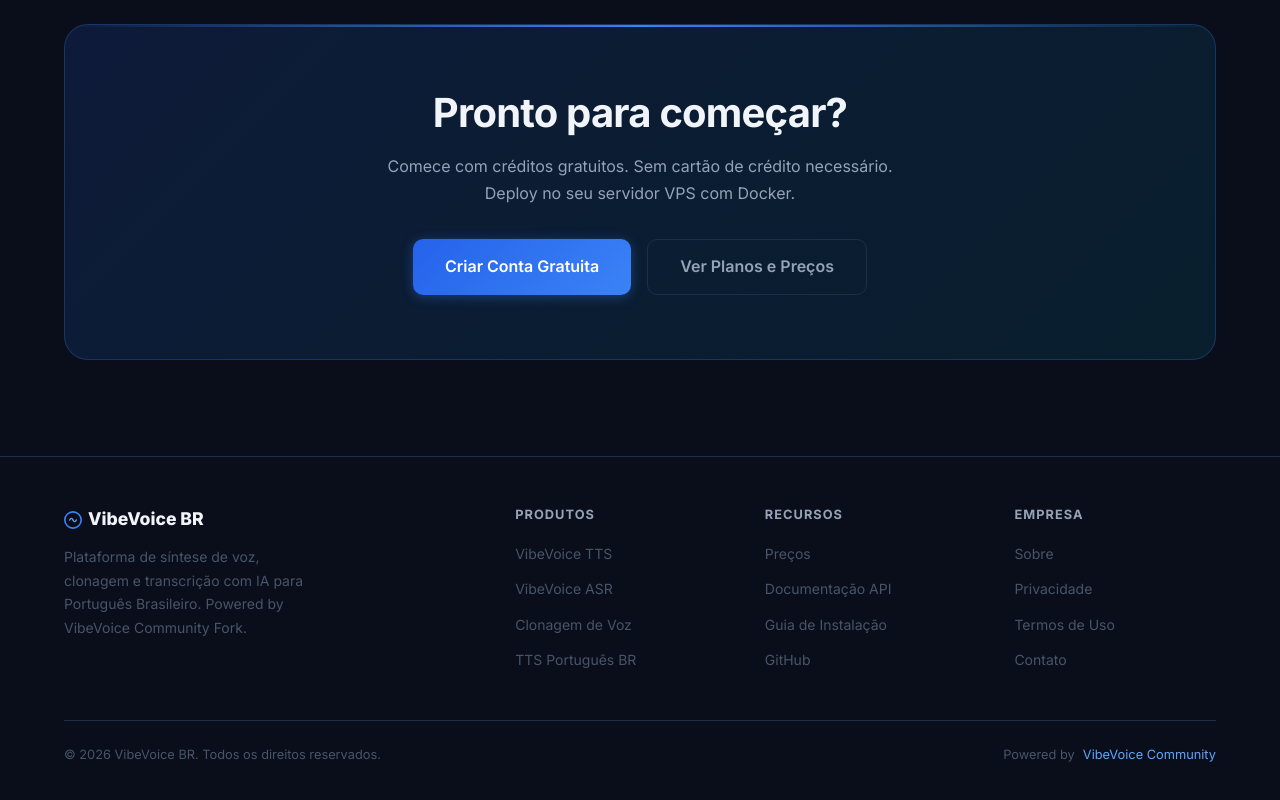
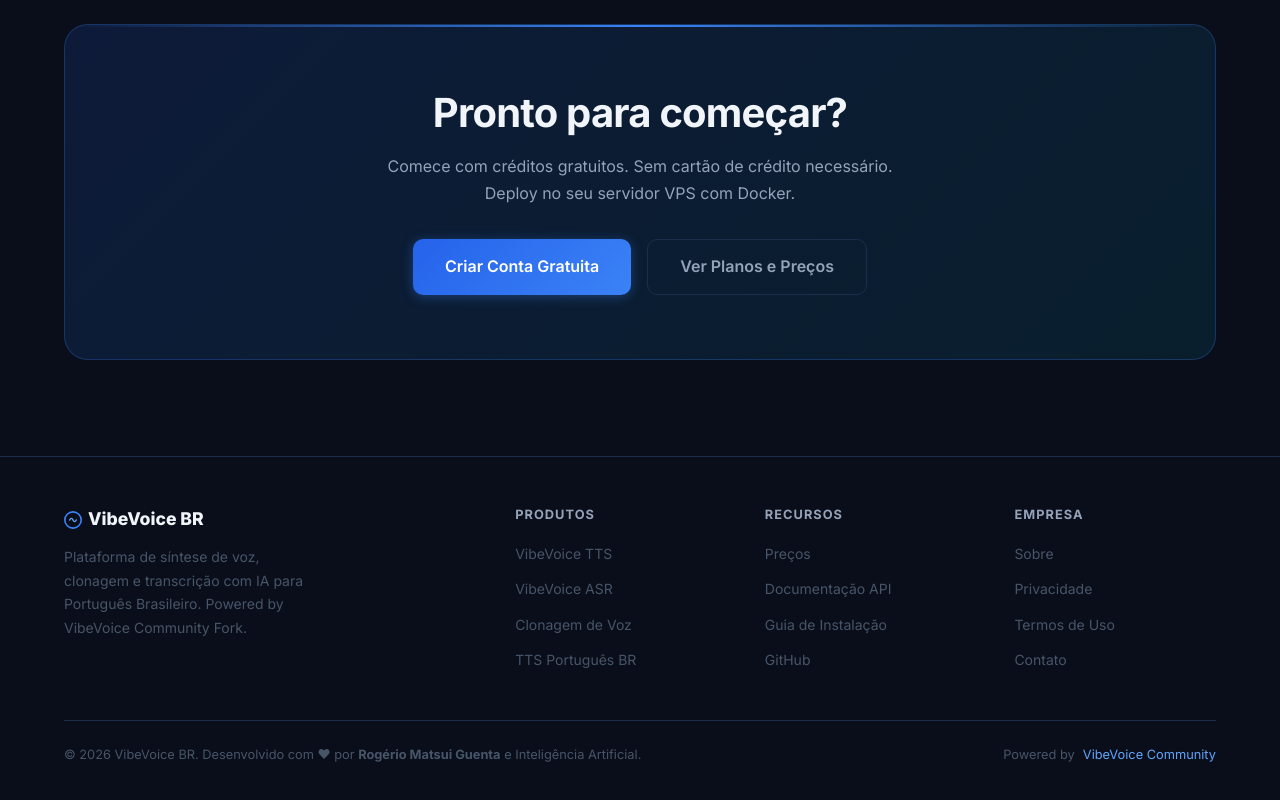
Before and after one commit to matsuiguenta/vibevoice-br, a Next.js app in the folder frontend/: page / in a window 1280 px wide. Shown: the part 3225-4025 px from the top of the page. Built offline with nearby package versions, Linux system fonts and the light colour scheme; no server answers.

Commit message:
docs: update README.md and Footer with developer credits for Rogério Matsui Guenta

```diff
--- a/frontend/components/Footer.tsx
+++ b/frontend/components/Footer.tsx
@@ -51,7 +51,7 @@
         </div>
 
         <div className="footer-bottom">
-          <span>© {year} VibeVoice BR. Todos os direitos reservados.</span>
+          <span>© {year} VibeVoice BR. Desenvolvido com ❤ por <strong>Rogério Matsui Guenta</strong> e Inteligência Artificial.</span>
           <span style={{ display: 'flex', alignItems: 'center', gap: '0.5rem' }}>
             Powered by{' '}
             <a
```
Also changed, not shown: 1 other file (tests, documents, lock files or other folders).
